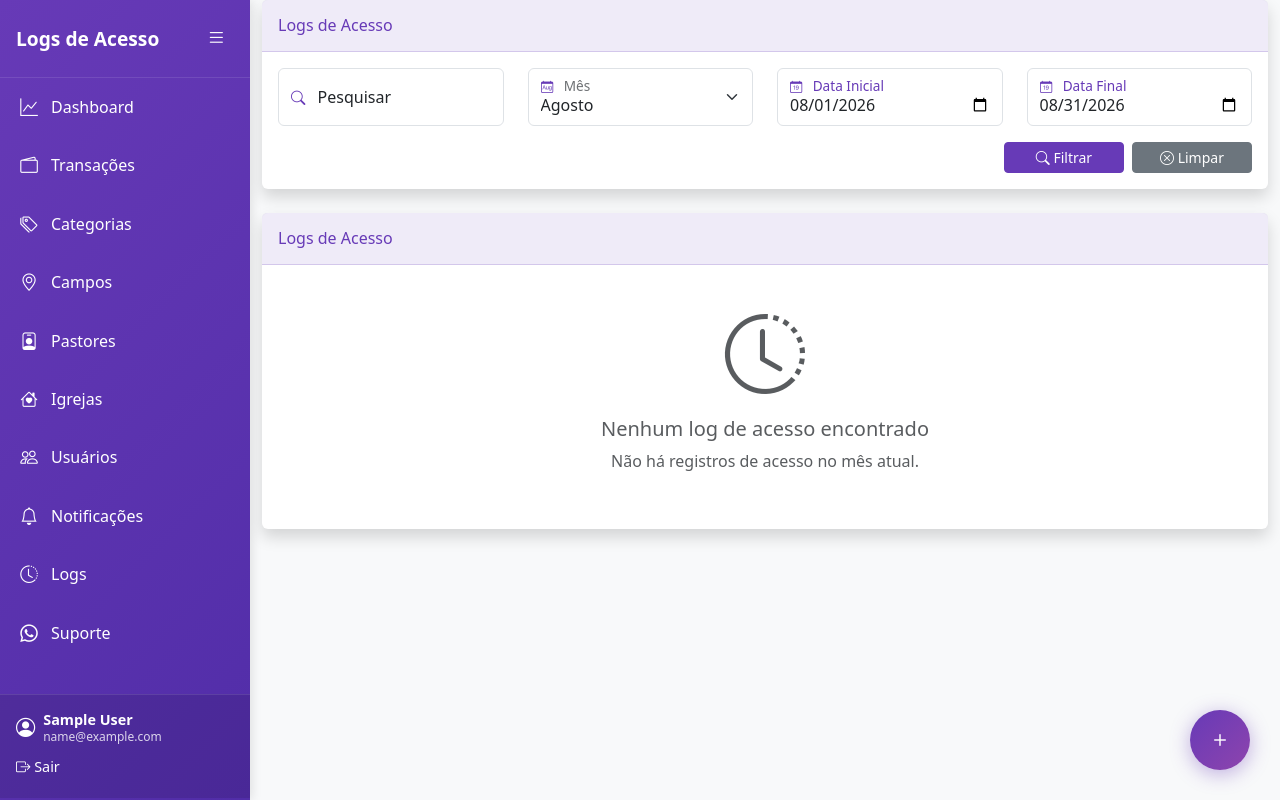
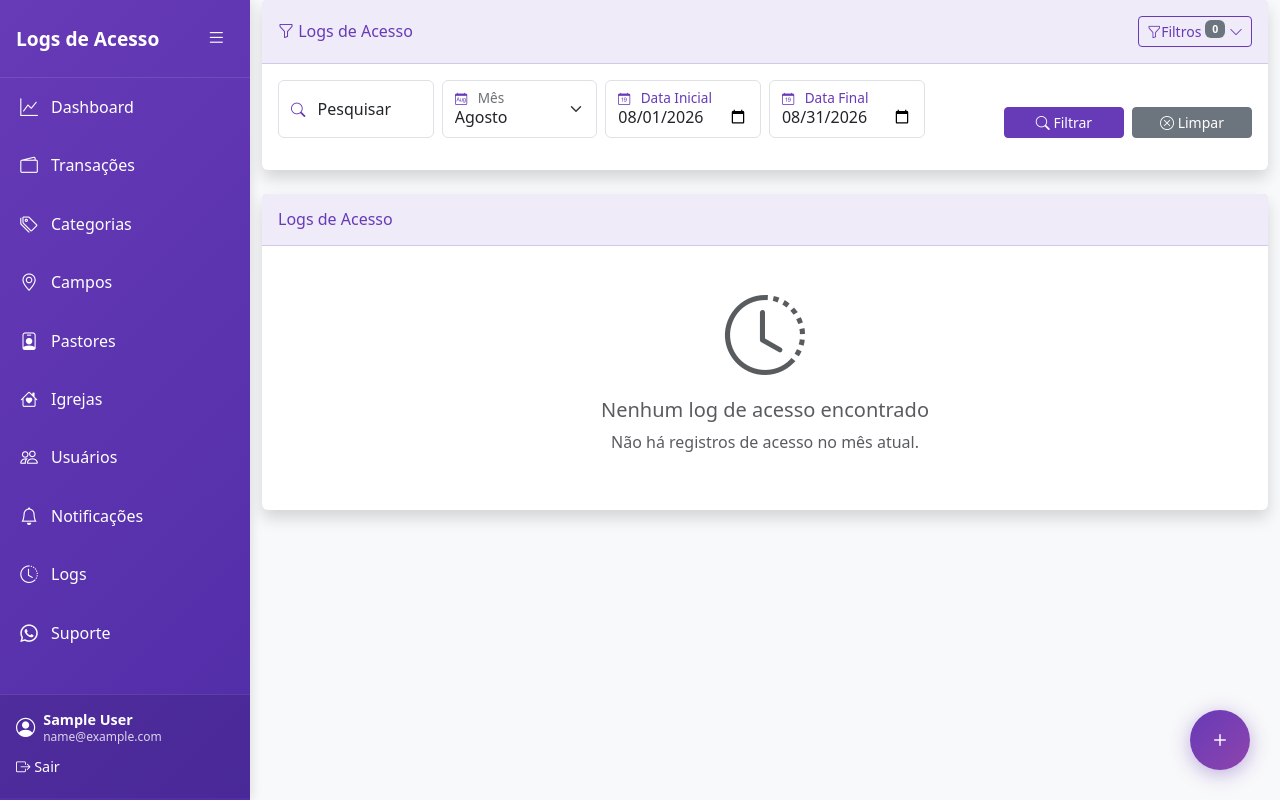
Before and after one commit to vwtechdev/nations-flow, a Django app: page /access-logs/ in a window 1280 px wide. Run offline with Django 5.2, Linux system fonts and the light colour scheme; a user stored in the database is signed in; tables that the repository leaves empty hold one stand-in row (values such as "Sample post"); data that the repository does not hold is empty; some libraries are stand-ins or nearby versions.

Commit message:
style: collapsed filters in access_log_list

```diff
--- a/app/views.py
+++ b/app/views.py
@@ -241,8 +241,6 @@ def change_password(request):
             return render(request, 'registration/redirect_to_login.html', {
                 'title': 'Redirecionando...'
             })
-        else:
-            print(f"DEBUG: Form errors: {form.errors}")
     else:
         form = ChangePasswordForm(request.user)
 
@@ -1383,6 +1381,7 @@ def transaction_view(request, pk):
     return render(request, 'pages/transaction_form.html', context)
 
 @admin_required
+@password_changed_required
 def transaction_edit(request, pk):
     """Editar transação - Apenas administradores"""
     transaction = get_object_or_404(Transaction, pk=pk)
@@ -1807,6 +1806,7 @@ def user_delete(request, pk):
     return render(request, 'pages/user_confirm_delete.html', context)
 
 @admin_required
+@password_changed_required
 def user_reset_password(request, pk):
     """Resetar senha do usuário para a senha padrão"""
     if request.method == 'POST':
@@ -1824,7 +1824,7 @@ def user_reset_password(request, pk):
             user.save()
             return JsonResponse({'success': True})
         except Exception as e:
-            return JsonResponse({'success': False, 'error': str(e)})
+            return JsonResponse({'success': False, 'error': 'Erro ao resetar senha. Tente novamente.'})
     return JsonResponse({'success': False, 'error': 'Método não permitido'})
 
 
@@ -2557,8 +2557,8 @@ def churches_by_field_api(request, field_id):
 
     except Field.DoesNotExist:
         return JsonResponse({'error': 'Campo não encontrado'}, status=404)
-    except Exception as e:
-        return JsonResponse({'error': str(e)}, status=500)
+    except Exception:
+        return JsonResponse({'error': 'Erro ao buscar igrejas. Tente novamente.'}, status=500)
 
 
 @password_changed_required
@@ -2592,8 +2592,8 @@ def shepherds_by_field_api(request, field_id):
 
     except Field.DoesNotExist:
         return JsonResponse({'error': 'Campo não encontrado'}, status=404)
-    except Exception as e:
-        return JsonResponse({'error': str(e)}, status=500)
+    except Exception:
+        return JsonResponse({'error': 'Erro ao buscar pastores. Tente novamente.'}, status=500)
 
 
 @password_changed_required
@@ -2611,8 +2611,8 @@ def category_info_api(request, category_id):
 
     except Category.DoesNotExist:
         return JsonResponse({'error': 'Categoria não encontrada'}, status=404)
-    except Exception as e:
-        return JsonResponse({'error': str(e)}, status=500)
+    except Exception:
+        return JsonResponse({'error': 'Erro ao buscar categoria. Tente novamente.'}, status=500)
 
 # Views de Pastores (apenas admin)
 @password_changed_required
@@ -3038,11 +3038,11 @@ def health_check(request):
             'timestamp': timezone.now().isoformat(),
             'database': 'connected'
         })
-    except Exception as e:
+    except Exception:
         return JsonResponse({
             'status': 'unhealthy',
             'timestamp': timezone.now().isoformat(),
-            'error': str(e)
+            'error': 'Erro de conexão com o banco de dados'
         }, status=500)
 
 
--- a/templates/pages/access_log_list.html
+++ b/templates/pages/access_log_list.html
@@ -12,14 +12,34 @@
 <div class="row mb-4">
     <div class="col-12">
         <div class="card shadow">
-            <div class="card-header py-3">
-                <h6 class="m-0 font-weight-bold text-primary">{{ title }}</h6>
+            <div class="card-header py-3 d-flex flex-row align-items-center justify-content-between">
+                <h6 class="m-0 font-weight-bold text-primary">
+                    <i class="bi bi-funnel"></i> {{ title }}
+                </h6>
+                <div class="d-flex align-items-center gap-2">
+                    <button type="button" class="btn btn-outline-primary btn-sm d-none d-md-inline-flex mobile-filters-toggle"
+                            data-bs-toggle="collapse" data-bs-target="#desktopFiltersCollapse"
+                            aria-expanded="true" aria-controls="desktopFiltersCollapse">
+                        <i class="bi bi-funnel"></i> Filtros
+                        <span class="badge bg-secondary ms-1" id="desktopFilterCountBadge">0</span>
+                        <i class="bi bi-chevron-down mobile-filters-chevron ms-1"></i>
+                    </button>
+                    <button type="button" class="btn btn-outline-primary btn-sm d-md-none mobile-filters-toggle collapsed"
+                            data-bs-toggle="collapse" data-bs-target="#mobileFiltersCollapse"
+                            aria-expanded="false" aria-controls="mobileFiltersCollapse">
+                        <i class="bi bi-funnel"></i> Filtros
+                        <span class="badge bg-secondary ms-1" id="mobileFilterCountBadge">0</span>
+                        <i class="bi bi-chevron-down mobile-filters-chevron ms-1"></i>
+                    </button>
+                </div>
             </div>
             <div class="card-body">
-<form method="get" id="accessLogFilterForm" action="{% url 'access_log_list' %}" data-filter-page="access_log_list">
+                <form method="get" id="accessLogFilterForm" action="{% url 'access_log_list' %}" data-filter-page="access_log_list">
                     <!-- Desktop Layout -->
-                    <div class="row d-none d-md-flex">
-                        <div class="col-md-3">
+                    <div class="d-none d-md-block">
+                    <div class="collapse show" id="desktopFiltersCollapse">
+                    <div class="row g-2 align-items-end">
+                        <div class="col-md-4 col-lg-3 col-xl-2">
                             <div class="form-floating mb-3">
                                 <input class="form-control" type="text" name="search" value="{{ search_query|default:'' }}" id="search" placeholder=" ">
                                 <label for="search">
@@ -28,7 +48,7 @@
                             </div>
                         </div>
 
-                        <div class="col-md-3">
+                        <div class="col-md-4 col-lg-3 col-xl-2">
                             <div class="form-floating mb-3">
                                 <select class="form-select" id="month_filter" aria-label="Mês">
                                     <option value="1" {% if selected_month == 1 %}selected{% endif %}>Janeiro</option>
@@ -50,7 +70,7 @@
                             </div>
                         </div>
 
-                        <div class="col-md-3">
+                        <div class="col-md-4 col-lg-3 col-xl-2">
                             <div class="form-floating mb-3">
                                 <input class="form-control" type="date" name="date_from" value="{% if date_from %}{{ date_from }}{% else %}{{ first_day_of_month|date:'Y-m-d' }}{% endif %}" id="date_from">
                                 <label for="date_from">
@@ -59,7 +79,7 @@
                             </div>
                         </div>
 
-                        <div class="col-md-3">
+                        <div class="col-md-4 col-lg-3 col-xl-2">
                             <div class="form-floating mb-3">
                                 <input class="form-control" type="date" name="date_to" value="{% if date_to %}{{ date_to }}{% else %}{{ last_day_of_month|date:'Y-m-d' }}{% endif %}" id="date_to">
                                 <label for="date_to">
@@ -68,8 +88,8 @@
                             </div>
                         </div>
 
-                        <div class="col-12 d-flex align-items-end">
-                            <div class="d-flex gap-2 justify-content-end w-100">
+                        <div class="col-auto ms-auto mb-3">
+                            <div class="d-flex gap-2 justify-content-end">
                                 <button type="submit" class="btn btn-primary btn-sm" style="width: 120px;">
                                     <i class="bi bi-search"></i> Filtrar
                                 </button>
@@ -79,8 +99,11 @@
                             </div>
                         </div>
                     </div>
+                    </div>
+                    </div>
 
                     <!-- Mobile Layout -->
+                    <div class="collapse" id="mobileFiltersCollapse">
                     <div class="d-md-none">
                         <div class="row">
                             <div class="col-12">
@@ -148,6 +171,7 @@
                                 </button>
                             </div>
                         </div>
+                    </div>
                     </div>
                 </form>
             </div>
@@ -289,21 +313,32 @@ document.addEventListener('DOMContentLoaded', function() {
     const form = document.getElementById('accessLogFilterForm');
     if (!form) return;
 
-    const desktopFields = form.querySelectorAll('.d-md-flex input, .d-md-flex button[type="submit"]');
+    const desktopFields = form.querySelectorAll('.d-md-block input, .d-md-block button[type="submit"]');
     const mobileFields = form.querySelectorAll('.d-md-none input');
 
-    form.addEventListener('submit', function() {
+    function submitWithVisibleFields() {
         const isDesktop = window.matchMedia('(min-width: 769px)').matches;
         const toDisable = isDesktop ? mobileFields : desktopFields;
         const toEnable = isDesktop ? desktopFields : mobileFields;
         toDisable.forEach(el => { el.disabled = true; });
         toEnable.forEach(el => { el.disabled = false; });
+        form.submit();
+    }
+
+    form.addEventListener('submit', function(e) {
+        e.preventDefault();
+        submitWithVisibleFields();
     });
 
     // Inicializar seletor de mês
     if (typeof setupMonthFilter === 'function') {
         setupMonthFilter(form);
     }
+
+    // Auto-submit ao mudar o mês
+    form.addEventListener('filters:applied', function() {
+        submitWithVisibleFields();
+    });
 });
 </script>
 {% endblock %}
--- a/templates/pages/dashboard.html
+++ b/templates/pages/dashboard.html
@@ -497,8 +497,8 @@ document.addEventListener('DOMContentLoaded', function() {
     }
 
     function getCsrfToken() {
-        const match = document.cookie.match(/csrftoken=([^;]+)/);
-        return match ? match[1] : '';
+        const meta = document.querySelector('meta[name="csrf-token"]');
+        return meta ? meta.getAttribute('content') : '';
     }
 
     function readFiltersFromForm() {
```
Also changed, not shown: app/forms.py (+5 -5 lines), core/settings.py (+8 -4 lines), 1 other file.
